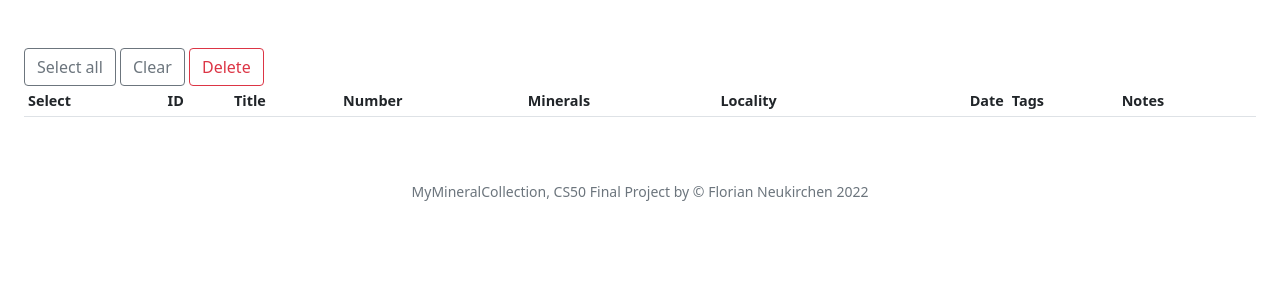
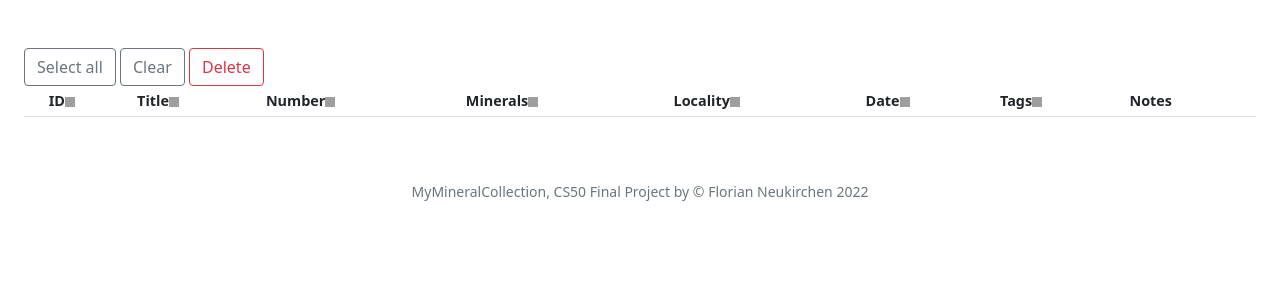
Before and after one commit to florianneukirchen/mymineralcollection-cs50, a Flask app: page /table in a window 1280 px wide. Shown: the part 64-364 px from the top of the page. Run offline with Flask 2, Linux system fonts and the light colour scheme; a user stored in the database is signed in; data comes from the database, SQL or seed files in the repository; lists and menus that the app fills with data are empty; some libraries are stand-ins or nearby versions; grey boxes are pictures that could not be loaded.

Commit message:
Show sort img in tables

```diff
--- a/templates/browse.html
+++ b/templates/browse.html
@@ -47,7 +47,7 @@
 
 
                   <div class="card-text mt-1">
-                  <button type="button" class="btn btn-outline-secondary  btn-sm" mt-1 btn-sm" onclick="window.location.href='view?id={{ row['id'] }}';">View</button>
+                  <button type="button" class="btn btn-outline-primary  btn-sm" mt-1 btn-sm" onclick="window.location.href='view?id={{ row['id'] }}';">View</button>
                   <button type="button" class="btn btn-outline-secondary  btn-sm" onclick="window.location.href='edit?id={{ row['id'] }}';">Edit</button>
                   </div>
 
--- a/templates/table.html
+++ b/templates/table.html
@@ -22,14 +22,14 @@
     <table class="table table-striped size90 table-sm" id="mytable">
         <thead>
             <tr>
-                <th class="text-start">Select</th>
-                <th class="text-start" onclick="sortTable(1)">ID</th>
-                <th class="text-start" onclick="sortTable(2)">Title</th>
-                <th class="text-start" onclick="sortTable(3)">Number</th>
-                <th class="text-start" onclick="sortTable(4)">Minerals</th>
-                <th class="text-start" onclick="sortTable(5)">Locality</th>
-                <th class="text-end" onclick="sortTable(6)">Date</th>
-                <th class="text-start" onclick="sortTable(7)">Tags</th>
+                <th class="text-start"></th>
+                <th class="text-start" onclick="sortTable(1)">ID<img src="static/sort-solid.svg" width="10px" height="10px"></th>
+                <th class="text-start" onclick="sortTable(2)">Title<img src="static/sort-solid.svg" width="10px" height="10px"></th>
+                <th class="text-start" onclick="sortTable(3)">Number<img src="static/sort-solid.svg" width="10px" height="10px"></th>
+                <th class="text-start" onclick="sortTable(4)">Minerals<img src="static/sort-solid.svg" width="10px" height="10px"></th>
+                <th class="text-start" onclick="sortTable(5)">Locality<img src="static/sort-solid.svg" width="10px" height="10px"></th>
+                <th class="text-start" onclick="sortTable(6)">Date<img src="static/sort-solid.svg" width="10px" height="10px"></th>
+                <th class="text-start" onclick="sortTable(7)">Tags<img src="static/sort-solid.svg" width="10px" height="10px"></th>
                 <th class="text-start">Notes</th>
 
             </tr>
@@ -52,7 +52,7 @@
                     {% endfor %}
                 </td>
                 <td class="text-start">{{ row['locality'] | shortnotes }}</td>
-                <td class="text-end">{{ row['year'] | date4}}-{{ row['month'] | date2 }}-{{ row['day'] | date2 }}</td>
+                <td class="text-start">{{ row['year'] | date4}}-{{ row['month'] | date2 }}-{{ row['day'] | date2 }}</td>
                 <td class="text-start">
                     {% for tag in row['tags'] %}
                     {{ tag['tag'] | taglink | safe }},
```
